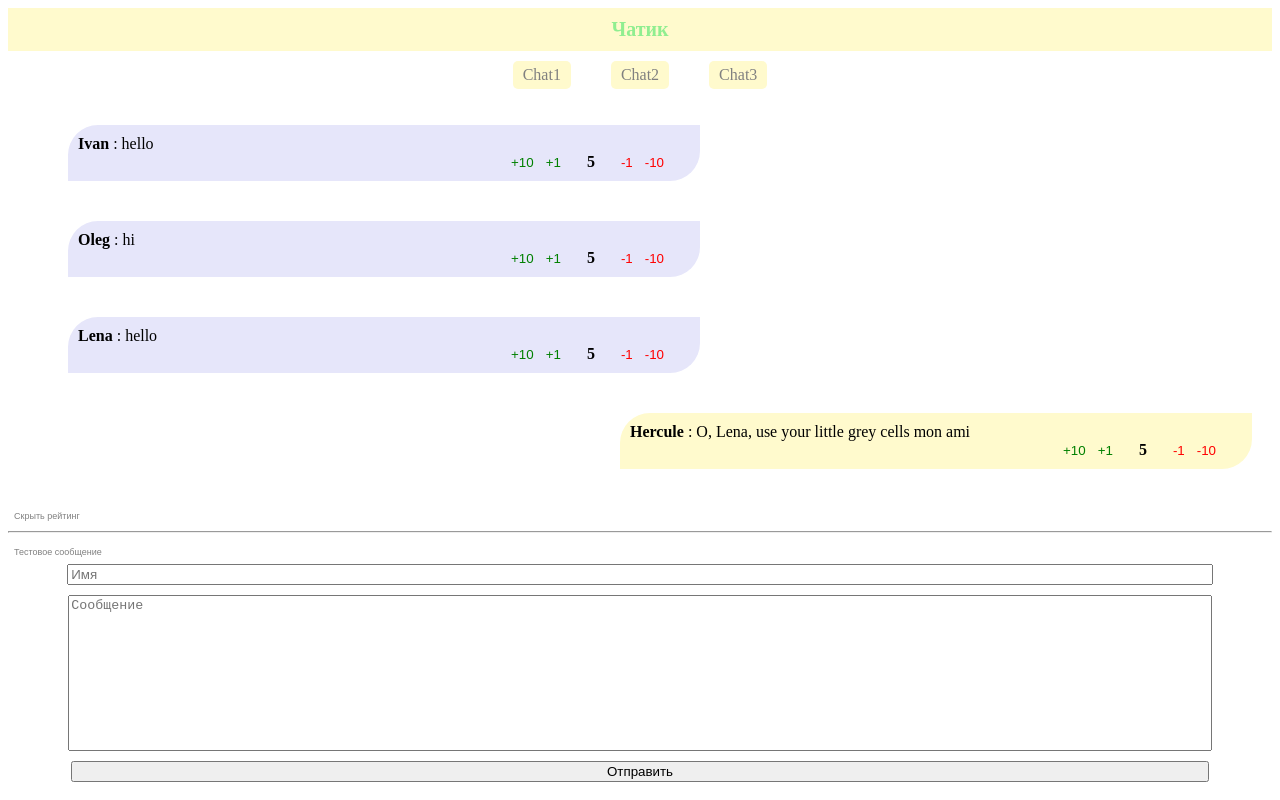
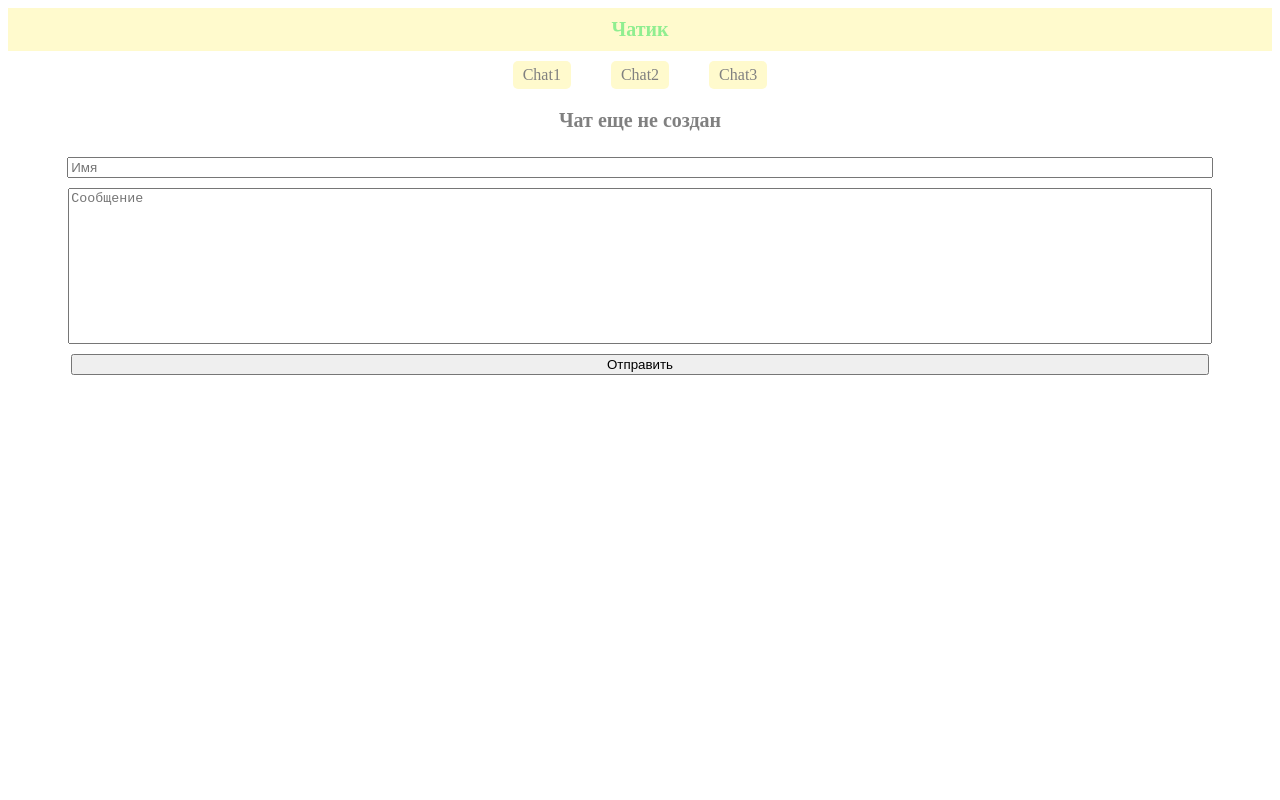
Before and after one commit to komalapa/GB, a React app: page /chats in a window 1280 px wide. Built offline with nearby package versions, Linux system fonts and the light colour scheme.

Commit message:
Урок №4 дополнительно использование prevState в функциональном компоненте. Доп. хук usePrevious в ChatContainer

```diff
--- a/package.json
+++ b/package.json
@@ -27,6 +27,7 @@
   "dependencies": {
     "prop-types": "^15.7.2",
     "react": "^17.0.1",
-    "react-dom": "^17.0.1"
+    "react-dom": "^17.0.1",
+    "react-router-dom": "^5.2.0"
   }
 }
--- a/src/App.jsx
+++ b/src/App.jsx
@@ -1,4 +1,5 @@
 import React from 'react';
+import {BrowserRouter, Switch, Route} from 'react-router-dom';
 
 //components import
 import {ChatContainer} from './containers/chatContainer/chatContainer'
@@ -9,8 +10,25 @@ import {ChatList} from './components/chatList/chatList'
 const chats=[{id:1,name:"Chat1"},{id:2,name:"Chat2"},{id:3,name:"Chat3"}]
 
 export const App = () =>
-<>
+    <BrowserRouter>
+        <Header/>
+        <Switch>
+            <Route path = '/' exact>main page</Route>
+            <Route path = '/chats'>
+                <ChatList chats={chats}/>
+                <Switch>
+                    <Route path = '/chats' exact component={ChatContainer}/>
+                    <Route path = '/chats/:id' exact component={ChatContainer}/>
+                </Switch>
+            </Route>
+            <Route path = '/about'>about page</Route>
+            <Route path = '/contacts'>contacts page</Route>
+            <Route path = '/'>404</Route>
+        </Switch>
+    </BrowserRouter>
+
+    {/* <>
     <Header/>
-    <ChatList chats={chats}/>
+    <ChatList />
     <ChatContainer/>
-</>
+</> */}
--- /dev/null
+++ b/src/components/chat/chat.css
@@ -0,0 +1,8 @@
+.chat-not-found{
+    display: block;
+    text-align: center;
+    color: gray;
+    font-weight: 900;
+    font-size: 20px;
+    margin: 20px 0;
+}
--- a/src/components/chat/chat.jsx
+++ b/src/components/chat/chat.jsx
@@ -3,19 +3,25 @@ import PropTypes from 'prop-types';
 //components import
 import {MessageList} from '../MessageList/MessageList'
 import {ChatForm} from '../chatForm/chatForm'
+import {Message} from '../Message/Message'
+
 //end components import
+import './chat.css';
 
 export const Chat = ({chatMessages, onSendMessage, onLike}) => {
-   return (
+   //console.log(chatMessages)
+    return (
     <main>
-        <MessageList chatMessages={chatMessages} onSendMessage={onSendMessage} onLike = {onLike}/>
+        {chatMessages  && (chatMessages.length>0) && <MessageList chatMessages={chatMessages} onSendMessage={onSendMessage} onLike = {onLike}/>}
+        {chatMessages && (chatMessages.length==0) && <span className="chat-not-found"> Чат пуст! Будь первым!</span> }
+        {!chatMessages && <span className="chat-not-found"> Чат еще не создан</span>}
         {<ChatForm onSendMessage = {onSendMessage}/> }
     </main>
    )
 }
 
 Chat.propTypes ={
-    chatMessages : MessageList.propTypes.chatMessages,
+    chatMessages : PropTypes.arrayOf(Message),
     onSendMessage: PropTypes.func.isRequired,
     onLike: PropTypes.func.isRequired,
 }
--- a/src/components/chatList/chatList.css
+++ b/src/components/chatList/chatList.css
@@ -16,7 +16,11 @@
     border-radius: 5px;
 }
 
-.chat-list-item:hover{
+.chat-list-item a{
+    text-decoration: none;
+    color:grey;
+}
+.chat-list-item:hover a{
     color:lightgreen;
     cursor: pointer;
 }
--- a/src/components/chatList/chatList.jsx
+++ b/src/components/chatList/chatList.jsx
@@ -1,5 +1,6 @@
 import React from 'react';
 import PropTypes from 'prop-types';
+import {Link} from 'react-router-dom';
 
 //components import
 
@@ -10,13 +11,17 @@ import './chatList.css'
 
 export  const ChatList = ({chats})=> {
     const handleClick = (event) => {
-        alert("Выбран "+ event.target.innerText)
+        //alert("Выбран "+ event.target.innerText)
     }
 
     return (
     <>
         <ul className="chat-list">
-            {chats.map( item => (<li className="chat-list-item" key={item.id} onClick={handleClick}>{item.name}</li>))}
+            {chats.map( item => (<li className="chat-list-item" key={item.id} >
+                <Link to = {'/chats/'+item.id}>
+                    {item.name}
+                </Link>
+                </li>))}
         </ul>
 
 
--- a/src/containers/chatContainer/chatContainer.jsx
+++ b/src/containers/chatContainer/chatContainer.jsx
@@ -6,35 +6,78 @@ import {Chat} from '../../components/chat/chat'
 import { render } from 'react-dom';
 //end components import
 
+function usePrevious(value) {
+    const ref = React.useRef();
+    React.useEffect(() => {
+      ref.current = value;
+    });
+    return ref.current;
+  }
+
+
 export const CONST_ROBOT_NAME = 'Hercule';
 const CONST_ROBOT_CONTENT = 'use your little grey cells mon ami';
 let robotTimeoutId = null;
 
-export const ChatContainer = () => {
+export const ChatContainer = (props) => {
+
     const [state, setState] = React.useState({
-        chat: [
-            {name: 'Ivan', content: 'hello', likes:5, id:0},
-            {name: 'Oleg', content: 'hi', likes:5, id:1},
-            {name: 'Lena', content: 'hello',likes:5, id:2},
-        ]
+        chats:{
+            1:{name:'Chat 1',
+                chat: [
+                {name: 'Ivan', content: 'hello', likes:5, id:0},
+                {name: 'Oleg', content: 'hi', likes:5, id:1},
+                {name: 'Lena', content: 'hello',likes:5, id:2},
+            ]},
+            2:{name:'Chat 2',
+                chat: [
+                {name: 'Ivan', content: 'ok', likes:5, id:0},
+                {name: 'Oleg', content: 'ok?', likes:5, id:1},
+                {name: 'Lena', content: 'ok!',likes:5, id:2},
+            ]},
+            3:{name:'Chat 3',
+                chat: [
+                {name: 'Ivan', content: '=D', likes:5, id:0},
+            ]},
+            4:{name:'Chat 4',
+                chat: [
+                ]}
+
+        },
+
     })
+    const prevState = usePrevious(state)
+
     React.useEffect(()=>{
-        //console.log(state)
-        if (state.chat[state.chat.length -1]["name"]!=="Hercule"){
+        //console.log(prevState)
+        if (!(prevState == undefined) && !( prevState.chats[id].chat.length ==  state.chats[id].chat.length)){
+
+        const {id} = props.match.params;
+        if ( state.chats[id].chat.length>0 && state.chats[id].chat[state.chats[id].chat.length -1]["name"]!=="Hercule"){
             if (!robotTimeoutId){robotTimeoutId = setTimeout(() =>{
-                let newMessage= {name: CONST_ROBOT_NAME, content: 'O, ' + state.chat[state.chat.length -1]["name"]+', '+CONST_ROBOT_CONTENT,likes:5, id: null};
-                handleSendMessage(newMessage);
+                let newMessage= {name: CONST_ROBOT_NAME, content: 'O, ' + state.chats[id].chat[state.chats[id].chat.length -1]["name"]+', '+CONST_ROBOT_CONTENT,likes:5, id: null};
+                handleSendMessage(id)(newMessage);
                 robotTimeoutId = null;
-            }, 3000);
+            }, 1000);
         }
         }
+    }
     })
-    const handleSendMessage = (message) =>{
+    const handleSendMessage = (id) => (message) =>{
         //message.id = (message.id == null) ? state.chat.length + 1 : message.id;
         if (message.id == null){
             message.id = +(new Date())//state.chat.length + 1
         }
-        setState((state)=>({chat:[...state.chat, message]}))
+        setState((state)=>({
+            ...state,
+            chats:{
+                ...state.chats,
+                [id]: {
+                    ...state.chats[id],
+                    chat : [...state.chats[id].chat, message]
+                }
+            }
+        }))
 
     }
 
@@ -43,6 +86,9 @@ export const ChatContainer = () => {
         setState({chat:[...chat]})
     }
 
-    return <Chat chatMessages = {state.chat} onSendMessage = {handleSendMessage} onLike={handleLike}/>
+
+    const {id} = props.match.params;
+    const messages = id && state.chats[id] ? state.chats[id].chat : null;
+    return <Chat chatMessages = {messages} onSendMessage = {handleSendMessage(id)} onLike={handleLike}/>
 
 }
--- a/src/index.html
+++ b/src/index.html
@@ -4,6 +4,7 @@
     <meta charset="UTF-8">
     <meta name="viewport" content="width=device-width, initial-scale=1.0">
     <title>chatik</title>
+    <base href="/">
 </head>
 <body>
     <div id="root"></div>
--- a/webpack.config.js
+++ b/webpack.config.js
@@ -29,6 +29,11 @@ module.exports = {
     },
     resolve: {
         extensions: ['.jsx','.js']
-    }
+    },
+    devServer:{
+        historyApiFallback:true,
+    },
+    devtool: 'inline-source-map'
+
 
 }
```
Also changed, not shown: 1 other file (tests, documents, lock files or other folders).
